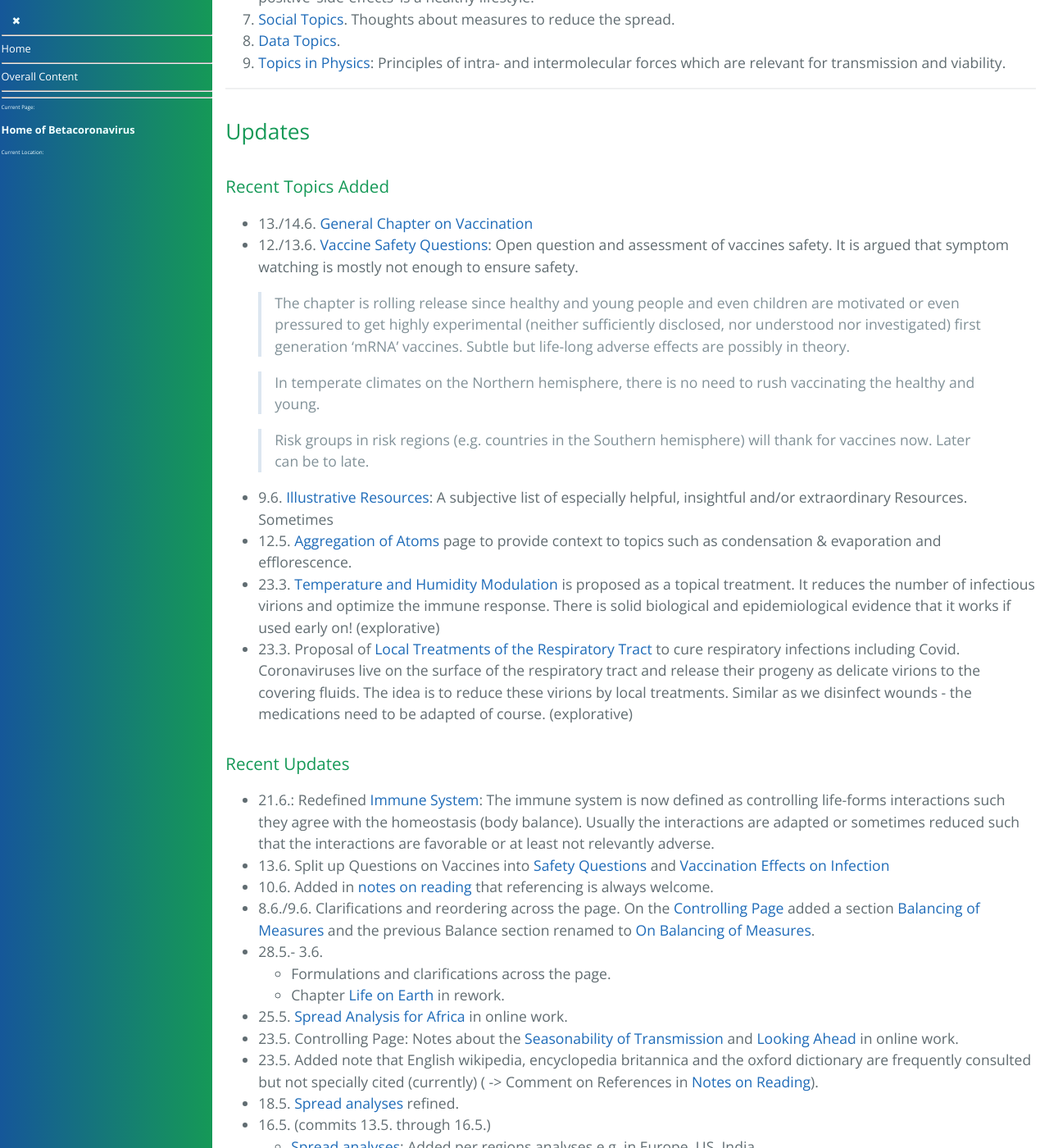
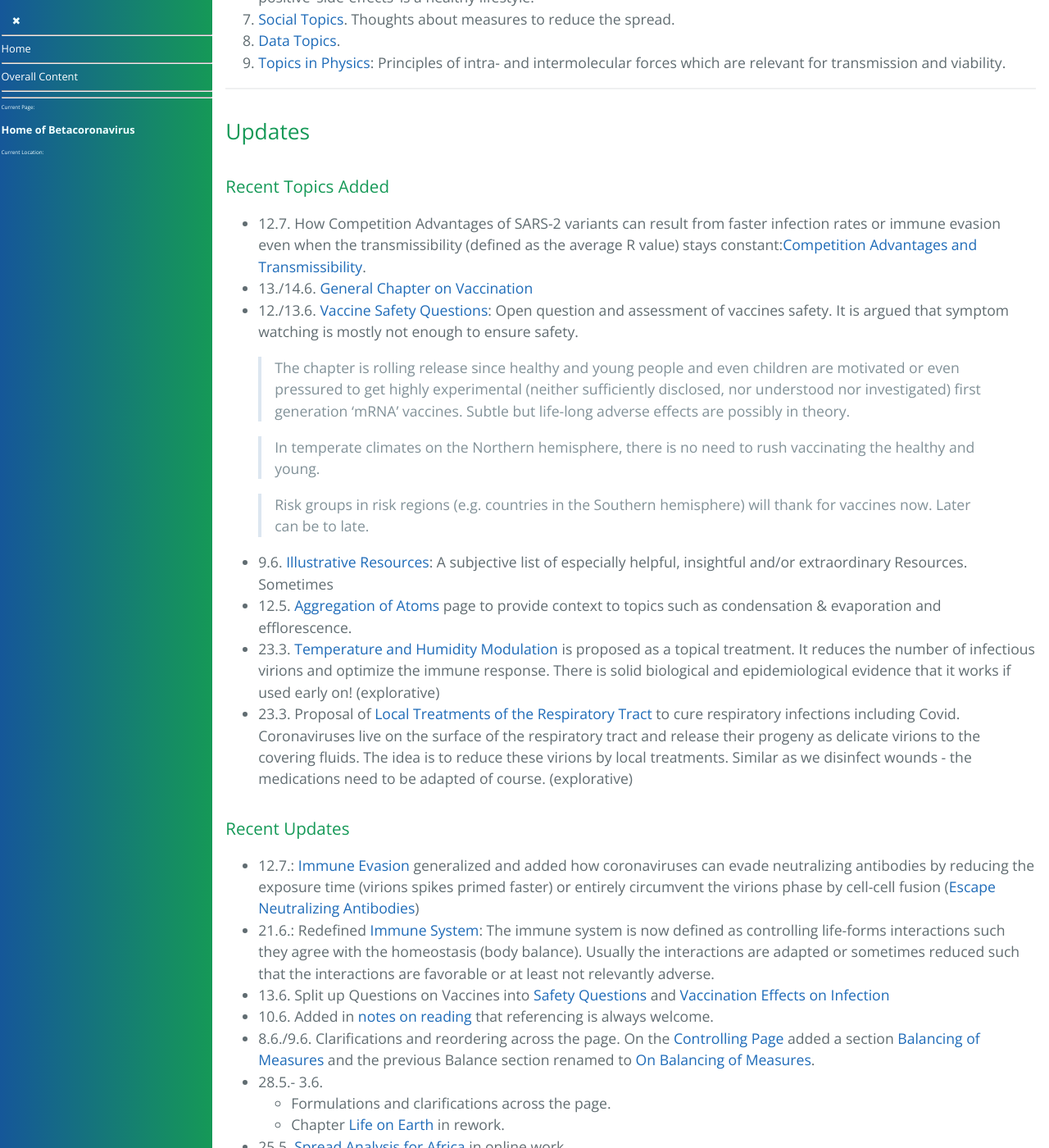
Before and after one commit to forestgrape/coronavirus, a Jekyll site: the page built from index.md, in a window 1280 px wide and 1400 px high, scrolled down 924 px. Shown: the whole window at 82% size. Built offline with Jekyll 4.4.1, drawn with Linux system fonts in a browser that asks for light colours; our own code applies the rules of GitHub Pages for plain Markdown files.

Commit message:
formulations

```diff
--- a/index.md
+++ b/index.md
@@ -35,7 +35,8 @@ This section overviews the content. The [full content section](#content) lists t
 
 ## Updates
 ### Recent Topics Added
-- 13./14.6. [General Chapter on Vaccination](./10_vaccines/vaccines.md)
+- 12.7. How Competition Advantages of SARS-2 variants can result from faster infection rates or immune evasion even when the transmissibility (defined as the average R value) stays constant:[Competition Advantages and Transmissibility](5_epidemiological/competition_advantages.md).
+- 13./14.6. [General Chapter on Vaccination](10_vaccines/vaccines.md)
 - 12./13.6. [Vaccine Safety Questions](10_vaccines/safety_questions.md): Open question and assessment of vaccines safety. It is argued that symptom watching is mostly not enough to ensure safety.
   > The chapter is rolling release since healthy and young people and even children are motivated or even pressured to get highly experimental (neither sufficiently disclosed, nor understood nor investigated) first generation 'mRNA' vaccines. Subtle but life-long adverse effects are possibly in theory.
 
@@ -50,6 +51,7 @@ This section overviews the content. The [full content section](#content) lists t
 
 
 ### Recent Updates
+- 12.7.: [Immune Evasion](4_immunological/immune_evasion.md) generalized and added how coronaviruses can evade neutralizing antibodies by reducing the exposure time (virions spikes primed faster) or entirely circumvent the virions phase by cell-cell fusion ([Escape Neutralizing Antibodies](4_immunological/immune_evasion.md#overcome-neutralizing-antibodies))
 - 21.6.: Redefined [Immune System](4_immunological/immune_system.md#immune-system): The immune system is now defined as controlling life-forms interactions such they agree with the homeostasis (body balance). Usually the interactions are adapted or sometimes reduced such that the interactions are favorable or at least not relevantly adverse.
 - 13.6. Split up Questions on Vaccines into [Safety Questions](./10_vaccines/safety_questions.md) and [Vaccination Effects on Infection](./10_vaccines/effects_on_covii.md)
 - 10.6. Added in [notes on reading](#notes-on-reading) that referencing is always welcome.
```
